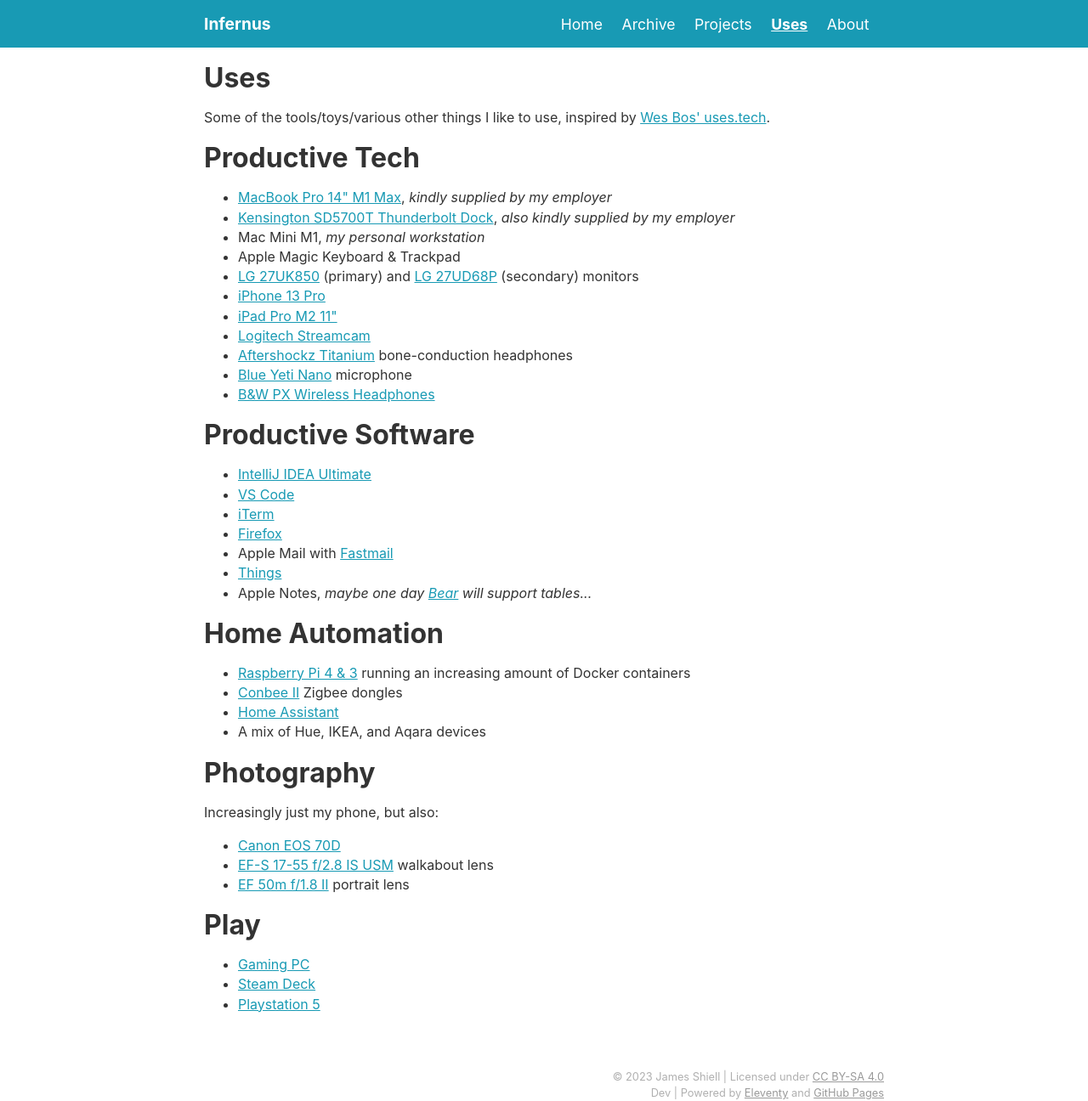
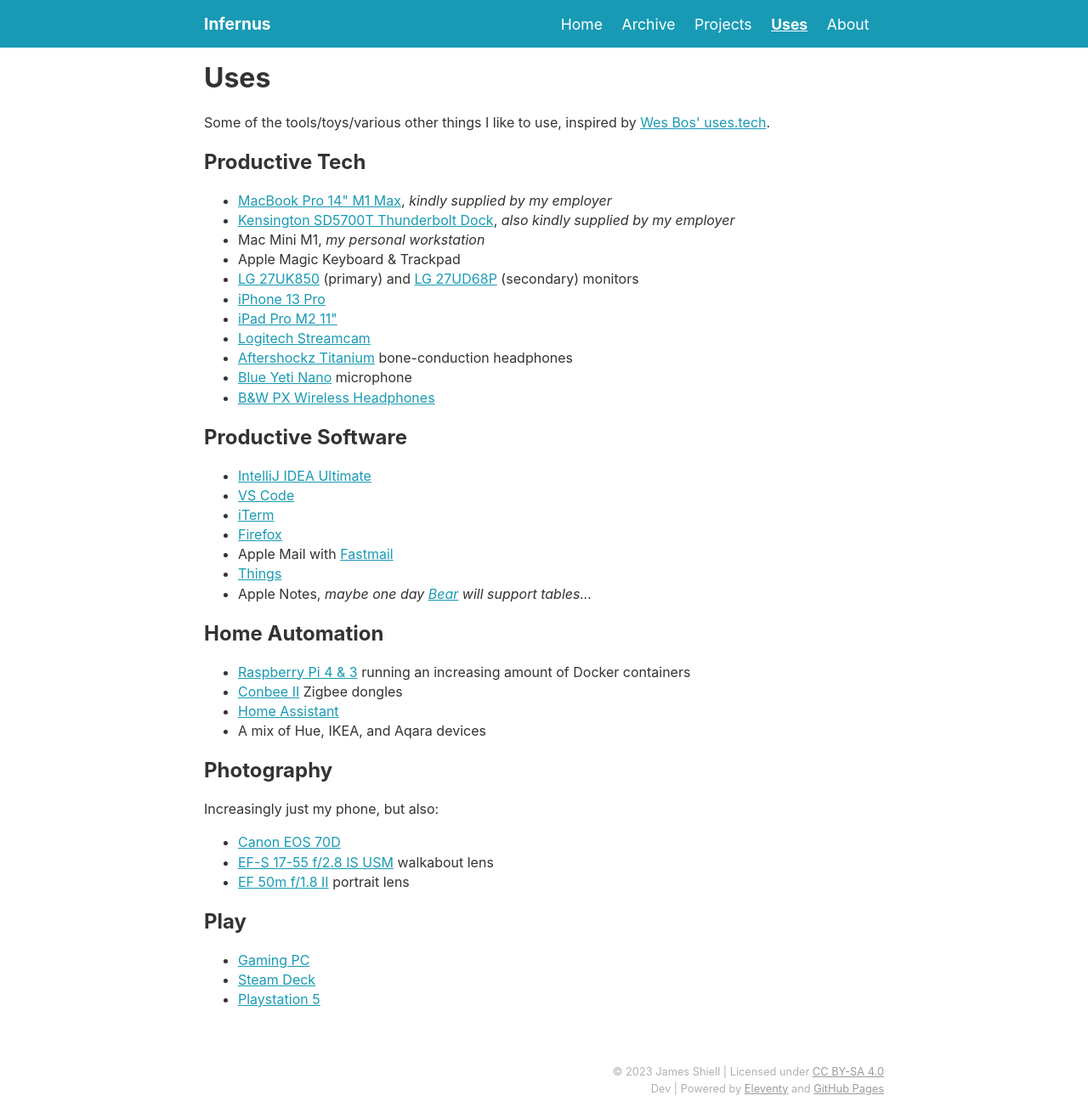
Before and after one commit to jshiell/jshiell.github.io, an Eleventy site: page uses/index.md in a window 1280 px wide. Shown: the whole page at 85% size. Built offline with nearby package versions, Linux system fonts and the light colour scheme; Eleventy itself is replaced by a stand-in of ours; files that its build step writes are made by us from their sources.

Commit message:
Fix headers on uses page

```diff
--- a/css/index.css
+++ b/css/index.css
@@ -93,9 +93,6 @@
   color: var(--text-colour-link-visited);
 }
 
-h1 {
-  margin: 1rem 0;
-}
 
 main {
   padding: 1rem;
--- a/uses/index.md
+++ b/uses/index.md
@@ -10,7 +10,7 @@
 
 Some of the tools/toys/various other things I like to use, inspired by [Wes Bos' uses.tech](https://uses.tech/).
 
-# Productive Tech
+## Productive Tech
 
 * [MacBook Pro 14" M1 Max](https://en.wikipedia.org/wiki/MacBook_Pro_(Apple_silicon)#Fifth_generation_(Thick_Unibody),_2021), _kindly supplied by my employer_
 * [Kensington SD5700T Thunderbolt Dock](https://www.kensington.com/en-gb/p/products/connectivity/laptop-docks-usb-accessories/sd5700t-thunderbolt-4-dual-4k-docking-station-with-90w-power-delivery/), _also kindly supplied by my employer_
@@ -24,7 +24,7 @@
 * [Blue Yeti Nano](https://www.bluemic.com/en-gb/products/yeti-nano/) microphone
 * [B&W PX Wireless Headphones](https://www.rtings.com/headphones/reviews/bowers-wilkins/px-wireless)
 
-# Productive Software
+## Productive Software
 
 * [IntelliJ IDEA Ultimate](https://www.jetbrains.com/idea/)
 * [VS Code](https://code.visualstudio.com/)
@@ -34,14 +34,14 @@
 * [Things](https://culturedcode.com/things/)
 * Apple Notes, _maybe one day [Bear](https://bear.app/) will support tables..._
 
-# Home Automation
+## Home Automation
 
 * [Raspberry Pi 4 & 3](https://en.wikipedia.org/wiki/Raspberry_Pi) running an increasing amount of Docker containers
 * [Conbee II](https://www.phoscon.de/en/conbee2) Zigbee dongles
 * [Home Assistant](https://www.home-assistant.io/)
 * A mix of Hue, IKEA, and Aqara devices
 
-# Photography
+## Photography
 
 Increasingly just my phone, but also:
 
@@ -49,7 +49,7 @@
 * [EF-S 17-55 f/2.8 IS USM](https://www.canon.co.uk/lenses/ef-s-17-55mm-f-2-8-is-usm-lens/) walkabout lens
 * [EF 50m f/1.8 II](https://www.canon.co.uk/for_home/product_finder/cameras/ef_lenses/standard_and_medium_telephoto/ef_50mm_f1.8_ii/) portrait lens
 
-# Play
+## Play
 
 * [Gaming PC](https://uk.pcpartpicker.com/user/mostly-harmless/saved/#view=NZd4sY)
 * [Steam Deck](https://www.steamdeck.com/en/)
```
